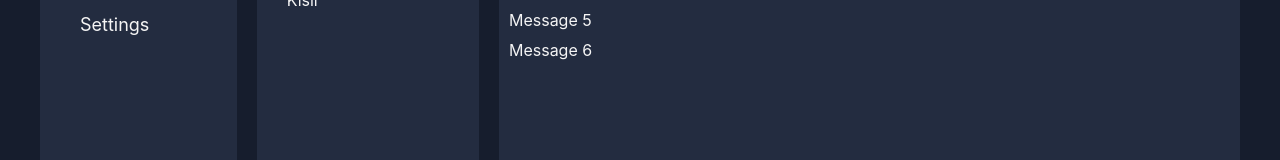
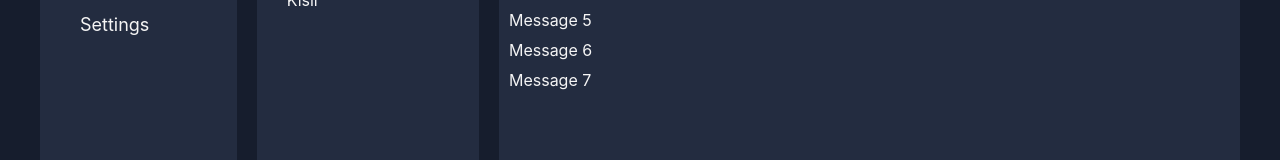
Before and after one commit to fabskrejt/social_network_react_ts_project, a React (Create React App) app: page /dialogs in a window 1280 px wide. Shown: the part 230-390 px from the top of the page. Built offline with nearby package versions, Linux system fonts and the light colour scheme.

Commit message:
transfered data of Dialogs component to index.html

```diff
--- a/src/App.tsx
+++ b/src/App.tsx
@@ -8,10 +8,16 @@ import {BrowserRouter, Route} from "react-router-dom";
 import Music from "./components/Music/Music";
 import News from "./components/News/News";
 import Settings from "./components/Settings/Settings";
+import {DialogsDataPropsType, MessagesPropsType} from "./index";
 
 
+export type AppPropsType = {
+    dialogsData: Array<DialogsDataPropsType>
+    messages: Array<MessagesPropsType>
+}
 
-const App = () => {
+
+const App = (props: AppPropsType) => {
     return (
         <BrowserRouter>
             <div className="background">
@@ -19,7 +25,8 @@ const App = () => {
                     <Header/>
                     <NavBar/>
                     <Route path='/profile' component={Profile}/>
-                <Route exact path='/dialogs' component={Dialogs}/>
+                    <Route exact path='/dialogs'
+                           render={() => <Dialogs dialogsData={props.dialogsData} messages={props.messages}/>}/>
                     <Route path='/news' component={News}/>
                     <Route path='/music' component={Music}/>
                     <Route path='/settings' component={Settings}/>
--- a/src/components/Dialogs/Dialogs.tsx
+++ b/src/components/Dialogs/Dialogs.tsx
@@ -2,27 +2,12 @@ import React from "react";
 import dStyle from './Dialogs.module.css'
 import Message from "./Message/Message";
 import DialogItem from "./DialogItem/DialogItem";
+import {AppPropsType} from "../../App";
 
-const Dialogs = () => {
-    let dialogsData = [
-        {id: 1, name: 'Rusik'},
-        {id: 2, name: 'Toshik'},
-        {id: 3, name: 'Vovchick'},
-        {id: 4, name: 'Dimas'},
-        {id: 5, name: 'Kisli'},
-    ]
+const Dialogs = (props: AppPropsType) => {
 
-    let messages = [
-        {id: 1, textMessage: 'Message 1'},
-        {id: 2, textMessage: 'Message 2'},
-        {id: 3, textMessage: 'Message 3'},
-        {id: 4, textMessage: 'Message 4'},
-        {id: 5, textMessage: 'Message 5'},
-        {id: 6, textMessage: 'Message 6'},
-    ]
-
-    let dialogsElement = dialogsData.map(i => <DialogItem name={i.name} id={i.id}/>)
-    let messagesElement = messages.map(i => <Message id={i.id} message={i.textMessage}/>)
+    let dialogsElement = props.dialogsData.map(i => <DialogItem name={i.name} id={i.id}/>)
+    let messagesElement = props.messages.map(i => <Message id={i.id} message={i.textMessage}/>)
     return (
         <div className={dStyle.dialogPage}>
             <div className={dStyle.users}>
--- a/src/index.tsx
+++ b/src/index.tsx
@@ -4,11 +4,39 @@ import './index.css';
 import App from './App';
 import reportWebVitals from './reportWebVitals';
 
+let dialogsData = [
+    {id: 1, name: 'Rusik'},
+    {id: 2, name: 'Toshik'},
+    {id: 3, name: 'Vovchick'},
+    {id: 4, name: 'Dimas'},
+    {id: 5, name: 'Kisli'},
+]
+let messages = [
+    {id: 1, textMessage: 'Message 1'},
+    {id: 2, textMessage: 'Message 2'},
+    {id: 3, textMessage: 'Message 3'},
+    {id: 4, textMessage: 'Message 4'},
+    {id: 5, textMessage: 'Message 5'},
+    {id: 6, textMessage: 'Message 6'},
+    {id: 7, textMessage: 'Message 7'},
+]
+
+export type DialogsDataPropsType = {
+    id: number
+    name: string
+}
+
+export type  MessagesPropsType = {
+    id: number
+    textMessage: string
+}
+
+
 ReactDOM.render(
-  <React.StrictMode>
-    <App />
-  </React.StrictMode>,
-  document.getElementById('root')
+    <React.StrictMode>
+        <App dialogsData={dialogsData} messages={messages}/>
+    </React.StrictMode>,
+    document.getElementById('root')
 );
 
 // If you want to start measuring performance in your app, pass a function
```
Lines whose indentation alone changed are shown as unchanged.
